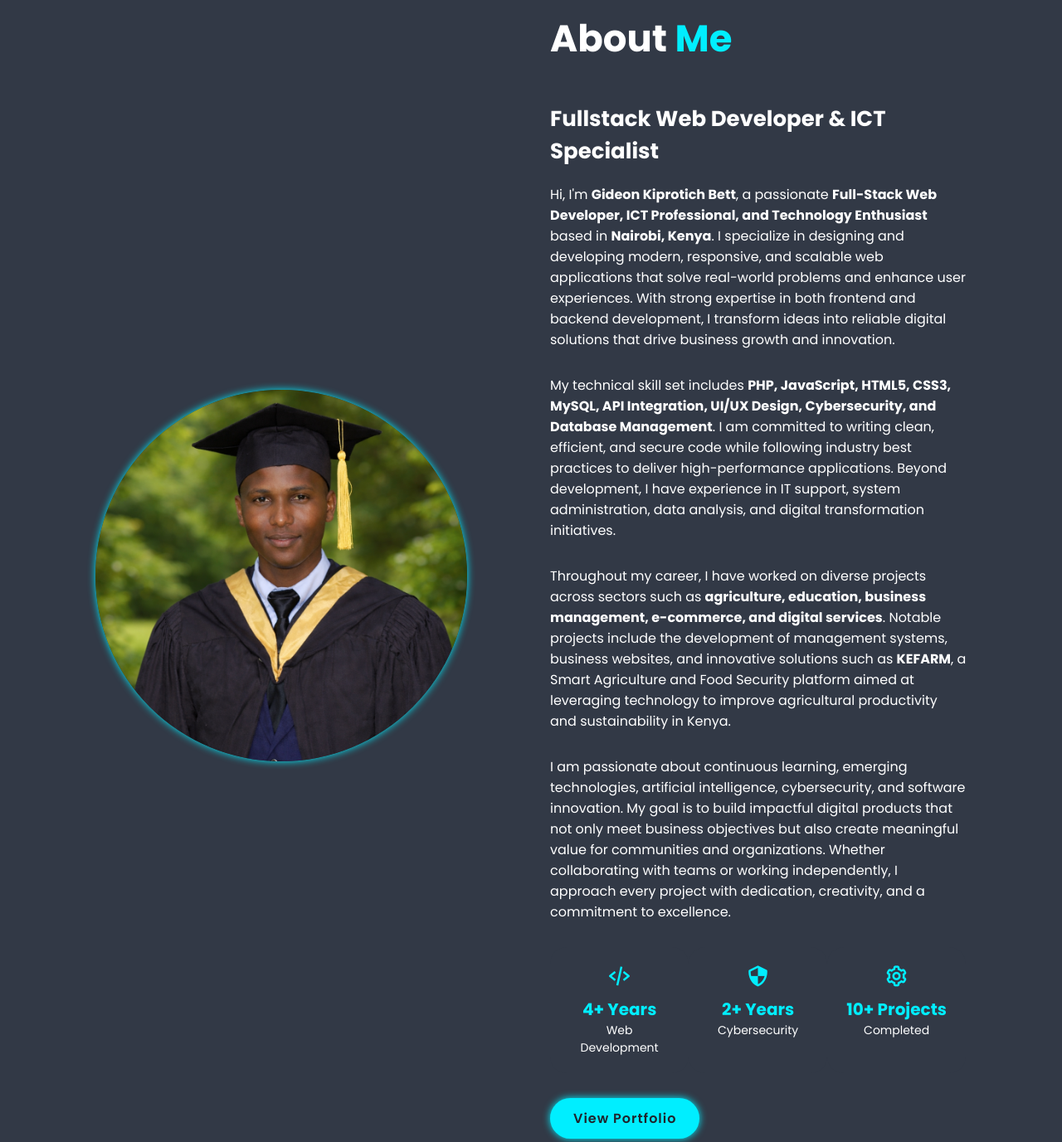
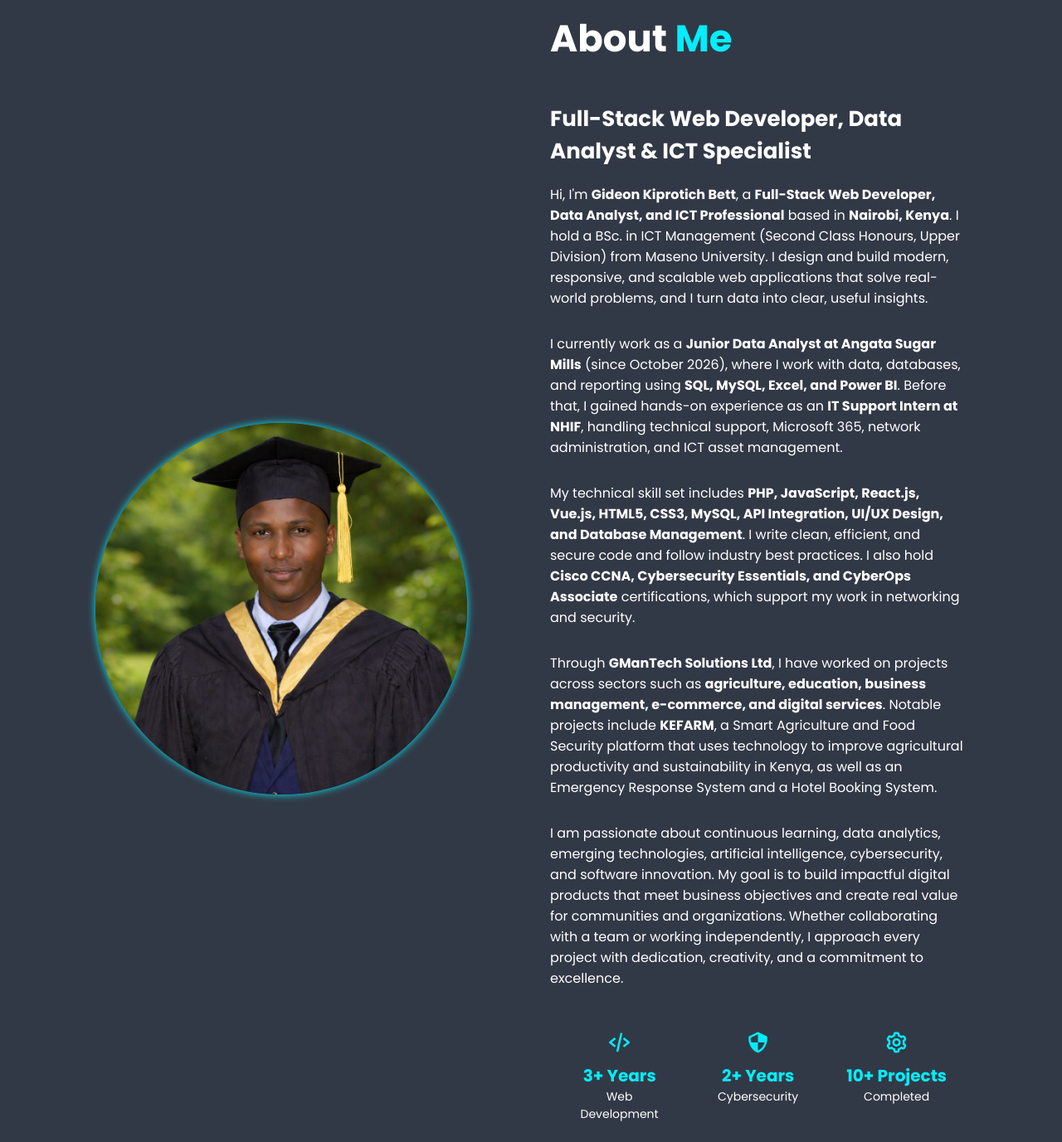
Before and after one commit to Bettgideon/Bettgideon.github.io, a plain HTML site: page index.html in a window 1280 px wide. Shown: the part 880-2257 px from the top of the page at 83% size. Drawn offline with nearby package versions, Linux system fonts and the light colour scheme.

Commit message:
Update Angata well

```diff
--- a/index.html
+++ b/index.html
@@ -60,7 +60,6 @@
             <img src="images/Gideon Bett Passport.jpg" alt="Gideon Bett">
         </div>
     </section>
-
 <!-- About Section -->
 <section class="about" id="about">
     <div class="about-img" data-aos="fade-right">
@@ -69,26 +68,32 @@
 
     <div class="about-content" data-aos="fade-left">
         <h2 class="heading">About <span>Me</span></h2>
-        <h3>Fullstack Web Developer & ICT Specialist</h3>
+        <h3>Full-Stack Web Developer, Data Analyst & ICT Specialist</h3>
+
         <p>
-    Hi, I'm <strong>Gideon Kiprotich Bett</strong>, a passionate <strong>Full-Stack Web Developer, ICT Professional, and Technology Enthusiast</strong> based in <strong>Nairobi, Kenya</strong>. I specialize in designing and developing modern, responsive, and scalable web applications that solve real-world problems and enhance user experiences. With strong expertise in both frontend and backend development, I transform ideas into reliable digital solutions that drive business growth and innovation.
+            Hi, I'm <strong>Gideon Kiprotich Bett</strong>, a <strong>Full-Stack Web Developer, Data Analyst, and ICT Professional</strong> based in <strong>Nairobi, Kenya</strong>. I hold a BSc. in ICT Management (Second Class Honours, Upper Division) from Maseno University. I design and build modern, responsive, and scalable web applications that solve real-world problems, and I turn data into clear, useful insights.
         </p>
 
         <p>
-    My technical skill set includes <strong>PHP, JavaScript, HTML5, CSS3, MySQL, API Integration, UI/UX Design, Cybersecurity, and Database Management</strong>. I am committed to writing clean, efficient, and secure code while following industry best practices to deliver high-performance applications. Beyond development, I have experience in IT support, system administration, data analysis, and digital transformation initiatives.
+            I currently work as a <strong>Junior Data Analyst at Angata Sugar Mills</strong> (since October 2026), where I work with data, databases, and reporting using <strong>SQL, MySQL, Excel, and Power BI</strong>. Before that, I gained hands-on experience as an <strong>IT Support Intern at NHIF</strong>, handling technical support, Microsoft 365, network administration, and ICT asset management.
         </p>
 
         <p>
-    Throughout my career, I have worked on diverse projects across sectors such as <strong>agriculture, education, business management, e-commerce, and digital services</strong>. Notable projects include the development of management systems, business websites, and innovative solutions such as <strong>KEFARM</strong>, a Smart Agriculture and Food Security platform aimed at leveraging technology to improve agricultural productivity and sustainability in Kenya.
+            My technical skill set includes <strong>PHP, JavaScript, React.js, Vue.js, HTML5, CSS3, MySQL, API Integration, UI/UX Design, and Database Management</strong>. I write clean, efficient, and secure code and follow industry best practices. I also hold <strong>Cisco CCNA, Cybersecurity Essentials, and CyberOps Associate</strong> certifications, which support my work in networking and security.
         </p>
 
         <p>
-    I am passionate about continuous learning, emerging technologies, artificial intelligence, cybersecurity, and software innovation. My goal is to build impactful digital products that not only meet business objectives but also create meaningful value for communities and organizations. Whether collaborating with teams or working independently, I approach every project with dedication, creativity, and a commitment to excellence.
+            Through <strong>GManTech Solutions Ltd</strong>, I have worked on projects across sectors such as <strong>agriculture, education, business management, e-commerce, and digital services</strong>. Notable projects include <strong>KEFARM</strong>, a Smart Agriculture and Food Security platform that uses technology to improve agricultural productivity and sustainability in Kenya, as well as an Emergency Response System and a Hotel Booking System.
         </p>
+
+        <p>
+            I am passionate about continuous learning, data analytics, emerging technologies, artificial intelligence, cybersecurity, and software innovation. My goal is to build impactful digital products that meet business objectives and create real value for communities and organizations. Whether collaborating with a team or working independently, I approach every project with dedication, creativity, and a commitment to excellence.
+        </p>
+
         <div class="experience-boxes">
             <div class="exp-box" data-aos="zoom-in">
                 <i class='bx bx-code-alt'></i>
-                <h4>4+ Years</h4>
+                <h4>3+ Years</h4>
                 <p>Web Development</p>
             </div>
 
@@ -99,6 +104,7 @@
             </div>
 
             <div class="exp-box" data-aos="zoom-in" data-aos-delay="400">
+                <!-- Confirm this number matches the projects you've actually completed -->
                 <i class='bx bx-cog'></i>
                 <h4>10+ Projects</h4>
                 <p>Completed</p>
```
Lines whose indentation alone changed are shown as unchanged.
